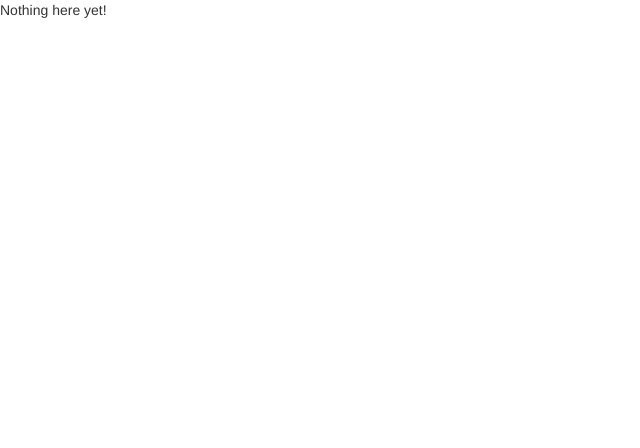
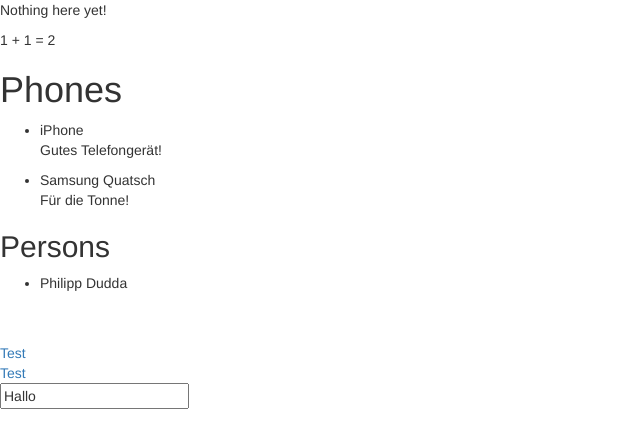
Before and after one commit to philippdhh/angular-phonecat, a website: page app/index.html in a window 1280 px wide. Shown: the whole page, without its empty margins (0-640 px from the left). Drawn offline with nearby package versions, Linux system fonts and the light colour scheme.

Commit message:
ongoing tutorial

```diff
--- a/app/index.html
+++ b/app/index.html
@@ -1,15 +1,39 @@
 <!doctype html>
-<html lang="en" ng-app>
+<html lang="en" ng-app="phonecatApp">
 <head>
   <meta charset="utf-8">
   <title>My HTML File</title>
   <link rel="stylesheet" href="bower_components/bootstrap/dist/css/bootstrap.css">
   <link rel="stylesheet" href="css/app.css">
   <script src="bower_components/angular/angular.js"></script>
+  <script src="js/controllers.js"></script>
 </head>
-<body>
+<body ng-controller="PhoneListCtrl">
 
   <p>Nothing here {{'yet' + '!'}}</p>
+  <p>1 + 1 = {{1 + 1}}</p>
+  <h1>Phones</h1>
+<ul>
+  <li ng-repeat="phone in phones">
+    <span>{{phone.name}}</span>
+    <p>{{phone.snippet}}</p>
 
+  </li>
+
+</ul>
+
+<h2>Persons</h2>
+<ul>
+  <li ng-repeat="person in persons"><p>{{person.firstName + ' ' + person.lastName}}</p></li>
+
+</ul>
+  </br></br>
+<a href="#" ng-click="persons.push({'firstName':'Max', 'lastName':'Mustermann'})">Test</a>
+  </br>
+<a href="#" ng-click="persons.push({'firstName':currentPerson})">Test</a>
+  </br>
+<form>
+  <input ng-bind="currentPerson" id="input1" ng-value="currentPerson">
+</form>
 </body>
 </html>
--- a/app/js/controllers.js
+++ b/app/js/controllers.js
@@ -1,3 +1,25 @@
 'use strict';
 
 /* Controllers */
+
+var phonecatApp = new angular.module('phonecatApp',[]);
+
+phonecatApp.controller('PhoneListCtrl', function($scope){
+    $scope.phones = [
+    {
+        'name': 'iPhone',
+        'snippet': 'Gutes Telefongerät!'
+    },
+    {
+        'name': 'Samsung Quatsch',
+        'snippet':  'Für die Tonne!'
+    }
+        ];
+    $scope.persons = [
+        {
+            'firstName': 'Philipp',
+            'lastName': 'Dudda'
+        }
+    ];
+    $scope.currentPerson = "Hallo";
+});
```
Also changed, not shown: test/unit/controllersSpec.js (+13 -0 lines).
